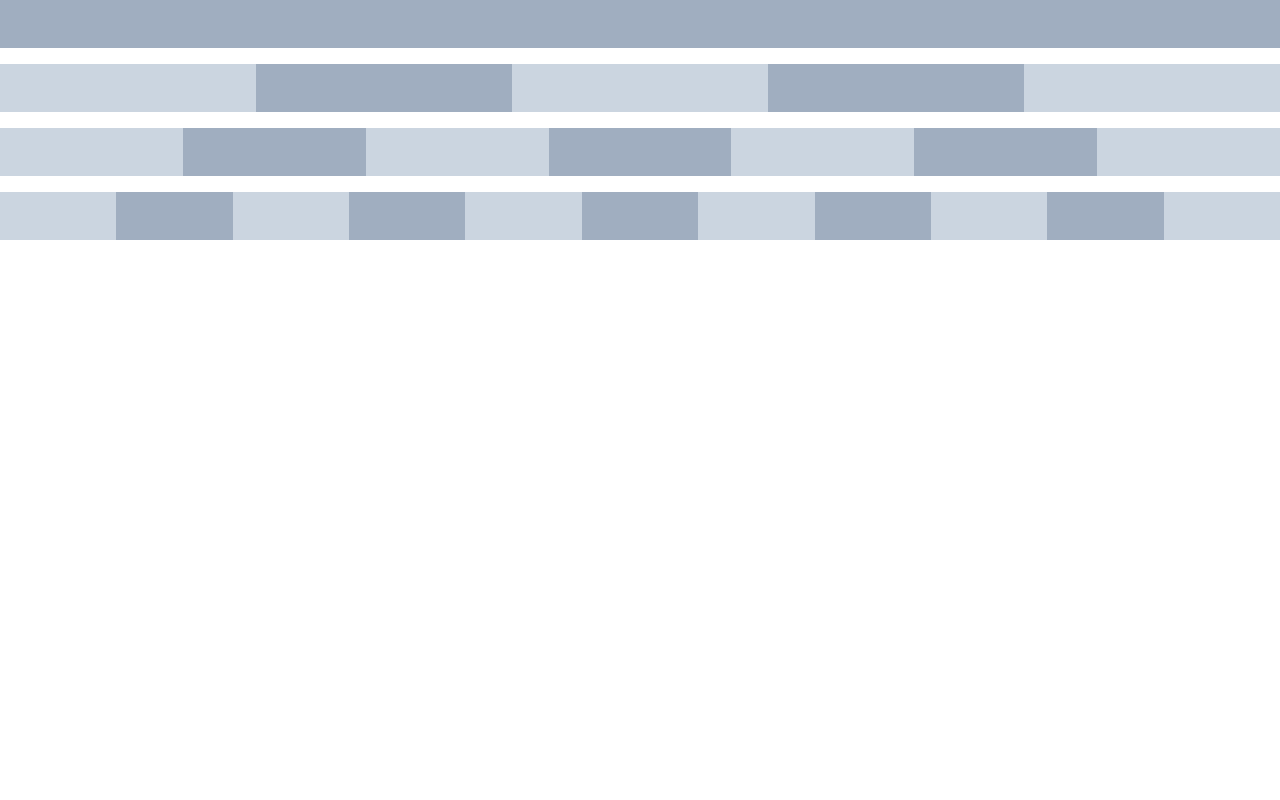
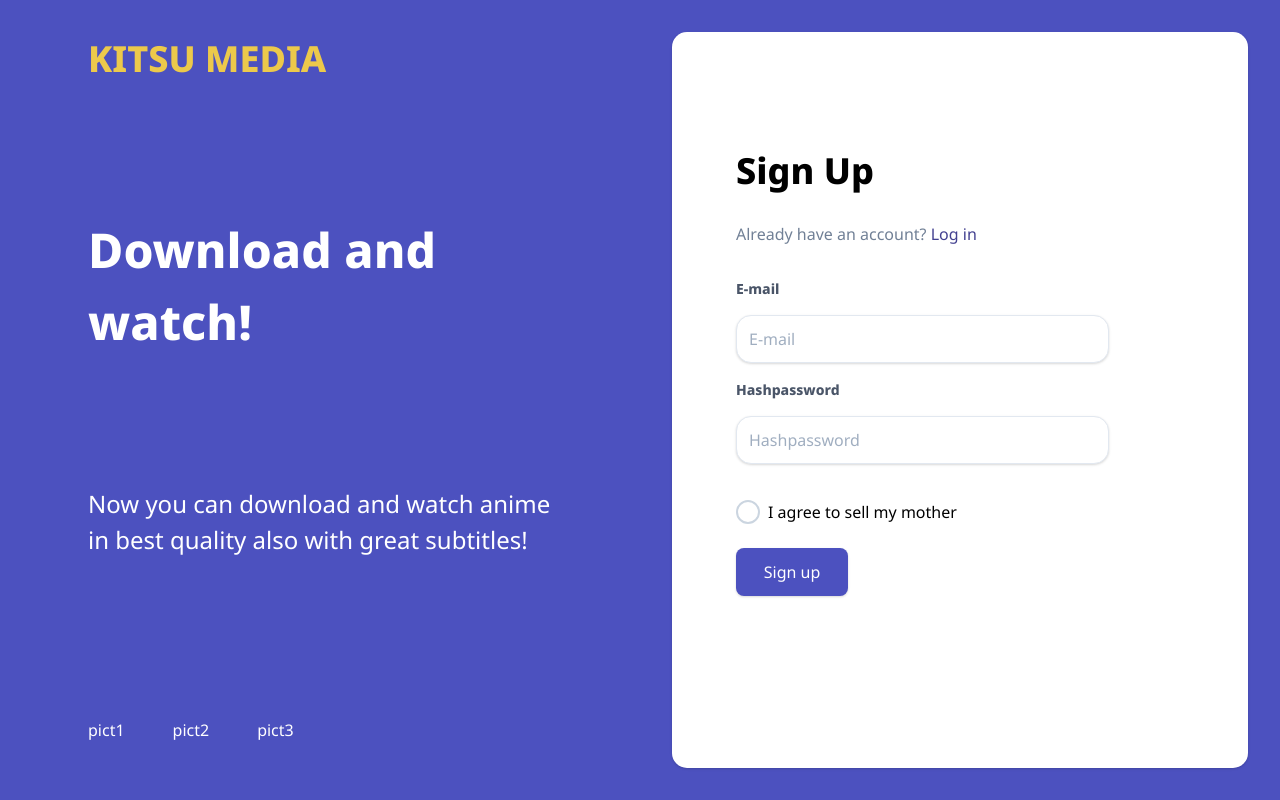
Before and after one commit to xenking/kitsu-media-client, a Svelte app: page / in a window 1280 px wide. Shown: the top 800 px of the page. Built offline with nearby package versions, Linux system fonts and the light colour scheme; a web font is replaced by a local one.

Commit message:
added signup

```diff
--- a/public/index.html
+++ b/public/index.html
@@ -15,5 +15,8 @@
 </head>
 
 <body>
+<script src="https://cdn.jsdelivr.net/gh/alpinejs/alpine@v2.x.x/dist/alpine.min.js" defer></script>
+
+</div>
 </body>
 </html>
--- a/src/App.svelte
+++ b/src/App.svelte
@@ -1,10 +1,14 @@
 <script>
 	import Tailwindcss from './Tailwindcss.svelte';
+	import Login from './components/Login.svelte';
+	import Signup from './components/Signup.svelte';
 </script>
 <Tailwindcss />
+<Signup />
+<Login />
 
 <main>
-	<!-- Full width column -->
+
 	<div class="flex mb-4">
 		<div class="flex-1 bg-gray-500 h-12"></div>
 	</div>
--- /dev/null
+++ b/src/components/Login.svelte
@@ -0,0 +1,3 @@
+<div class="flex bg-indigo-400 w-1/2 ">
+    <div class="flex font-medium">Log in</div>
+</div>
--- /dev/null
+++ b/src/components/Signup.svelte
@@ -0,0 +1,64 @@
+<style>
+    input:checked + svg {
+        display: block;
+    }
+</style>
+
+<div class="flex bg-indigo-700 w-full h-screen">
+    <div class="w-1/2">
+        <div class="flex-col text-white m-8 ml-12 px-10 border-white">
+            <div class="text-4xl text-yellow-500 uppercase font-bold">
+                Kitsu media
+            </div>
+            <div class="text-2xl mt-32">
+                <div class="text-5xl font-bold">
+                    Download and watch!
+                </div>
+                <div class="mt-32">
+                    Now you can download and watch anime in best quality also with great subtitles!
+                </div>
+            </div>
+            <div class="flex mt-40">
+                <div class="mr-6 cursor-pointer">pict1</div> <div class="mx-6 cursor-pointer">pict2</div> <div class="mx-6 cursor-pointer">pict3</div>
+            </div>
+        </div>
+    </div>
+    <div class="flex w-1/2">
+        <div class="flex-col bg-white m-8 p-16 w-full rounded shadow">
+            <div class="text-4xl font-bold mt-12">
+                Sign Up
+            </div>
+            <div class="text-gray-600 mt-6">
+                Already have an account? <span class="text-indigo-700 cursor-pointer hover: text-indigo-800 hover:underline">Log in</span>
+            </div>
+            <div class="mt-8">
+                <div class="mb-4">
+                    <label class="block text-gray-700 text-sm font-bold mb-2" for="username">
+                        E-mail
+                    </label>
+                    <input class="shadow appearance-none border mt-2 rounded h-12 w-10/12 py-2 px-3 text-gray-700 leading-tight focus:outline-none focus:shadow-outline" id="username" type="text" placeholder="E-mail">
+                </div>
+                <div class="mb-6">
+                    <label class="block text-gray-700 text-sm font-bold mb-2" for="password">
+                        Hashpassword
+                    </label>
+                    <input class="shadow appearance-none border mt-2 rounded h-12 w-10/12 py-2 px-3 text-gray-700 mb-3 leading-tight focus:outline-none focus:shadow-outline" id="password" type="password" placeholder="Hashpassword">
+
+                </div>
+            </div>
+
+            <div>
+                <label class="flex justify-start items-start cursor-pointer">
+                    <div class="bg-white border-2 rounded border-gray-400 w-6 h-6 flex flex-shrink-0 justify-center items-center mr-2 focus-within:border-blue-500">
+                        <input type="checkbox" class="opacity-0 absolute">
+                        <svg class="fill-current hidden w-4 h-4 text-green-500 pointer-events-none" viewBox="0 0 20 20"><path d="M0 11l2-2 5 5L18 3l2 2L7 18z"/></svg>
+                    </div>
+                    <div class="select-none">I agree to sell my mother</div>
+                </label>
+            </div>
+            <button class="shadow bg-indigo-700 h-12 mt-6 w-1/4 rounded-lg text-center text-white hover:bg-indigo-800">
+                Sign up
+            </button>
+        </div>
+    </div>
+</div>
--- a/tailwind.config.js
+++ b/tailwind.config.js
@@ -1,7 +1,22 @@
 module.exports = {
   theme: {
+      borderRadius: {
+        none: '0',
+        sm: '0.125rem',
+        default: '15px',
+        md: '0.375rem',
+        lg: '0.5rem',
+        full: '9999px',
+        large: '12px',
+      },
     fontFamily: {
       'sans': 'Noto Sans, sans-serif'
+    },
+    color:{
+      indigo: '#7e60fa',
+      yellow: '#ffcf00',
+      black:'#3a415e',
+      gray:'#e5dffa'
     },
     extend: {},
   },
```
